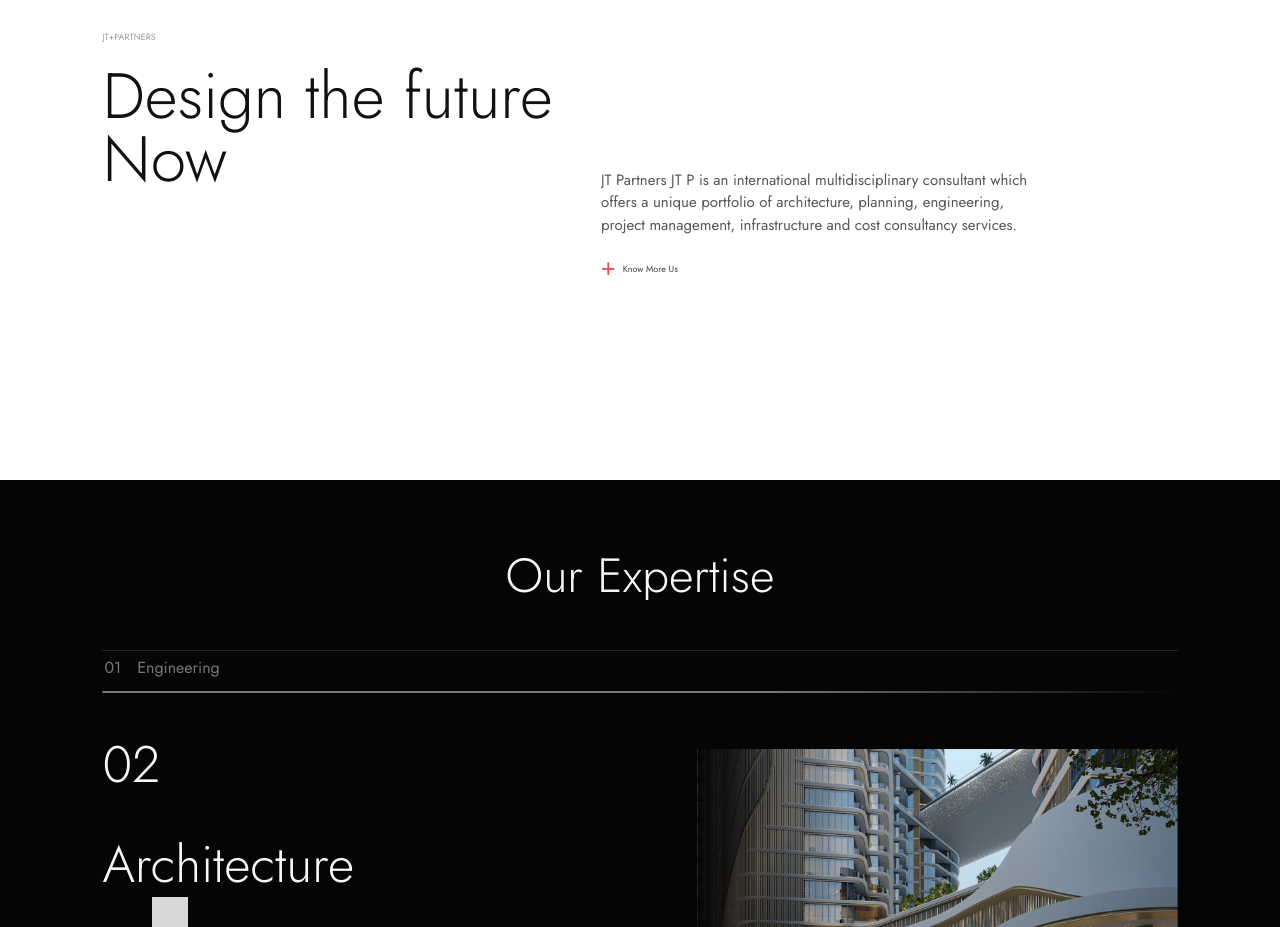
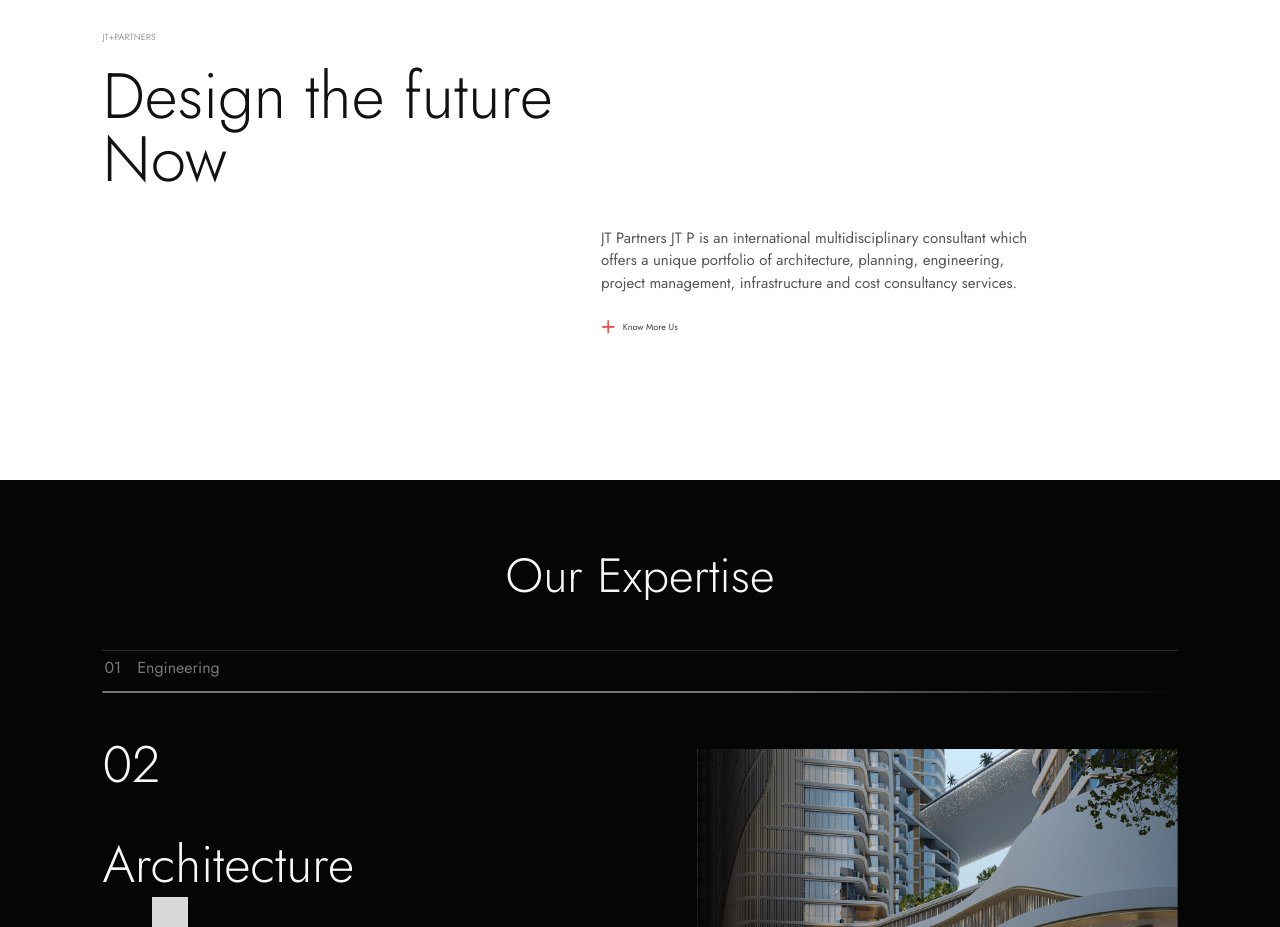
Before and after one commit to krishnan-rs21/jtp-frontend, a React (Vite) app: page / in a window 1280 px wide. Shown: the part 2160-3087 px from the top of the page. Built offline with nearby package versions, Linux system fonts and the light colour scheme.

Commit message:
updated style

```diff
--- a/src/styles.css
+++ b/src/styles.css
@@ -572,6 +572,7 @@ button {
   justify-self: center;
   max-width: 440px;
   padding-top: 42px;
+  transform: translateY(clamp(28px, 6.7vw, 58px));
 }
 
 .intro-copy > p {
```
